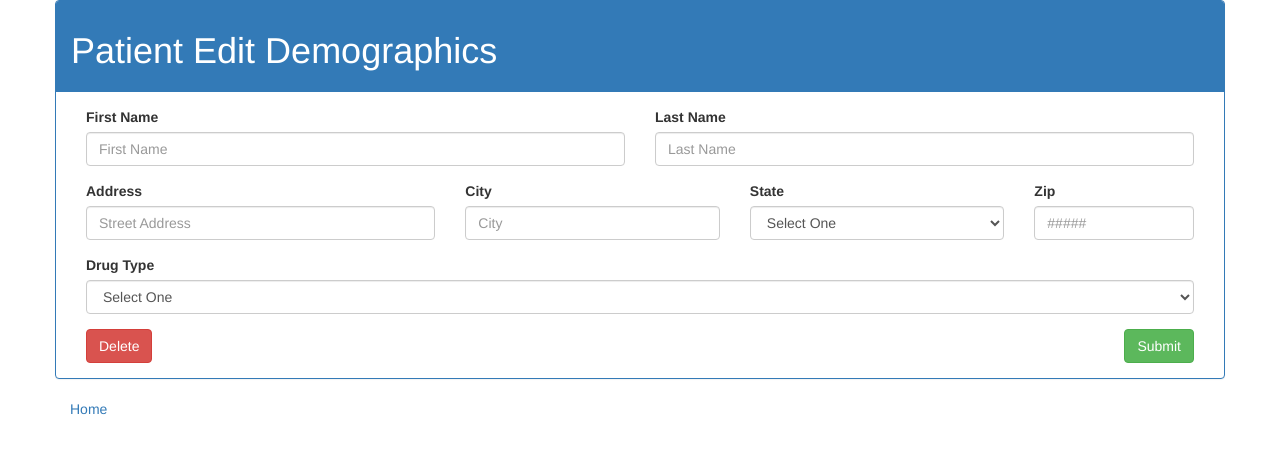
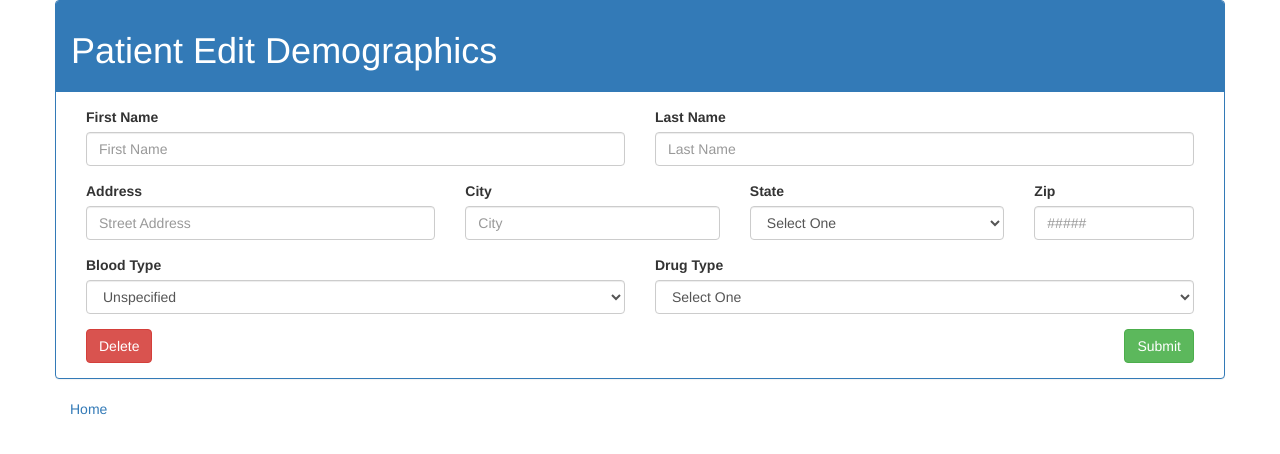
Before and after one commit to wmboyles/PyTrust, a Flask app: template templates/patient/editDemographics.html in a window 1280 px wide. Shown: the top 454 px of the page. Run offline with Flask 2, Linux system fonts and the light colour scheme; the template is opened without the code that fills it, so the values that code supplies are empty; some libraries are stand-ins or nearby versions.

Commit message:
Add patient blood type

```diff
--- a/src/persistent/user/patient/patient.py
+++ b/src/persistent/user/patient/patient.py
@@ -12,6 +12,7 @@ from ..user import User, UserRole
 from ...persistent import db, ma
 from ....persistent.state.state import State
 from ....persistent.drug.drug_type import DrugType
+from ....persistent.blood_type.blood_type import BloodType
 
 
 class Patient(db.Model):
@@ -50,6 +51,7 @@ class Patient(db.Model):
     zip = db.Column(db.Integer, nullable=False)
 
     drug_type = db.Column(db.Enum(DrugType), nullable=True)
+    blood_type = db.Column(db.Enum(BloodType), nullable=True)
 
     @validates("user")
     def validate_role(self, key, user: User) -> User:
@@ -99,3 +101,4 @@ class PatientSchema(ma.SQLAlchemyAutoSchema):
 
     state = EnumField(State, by_value=True)
     drug_type = EnumField(DrugType, by_value=True)
+    blood_type = EnumField(BloodType, by_value=True)
--- a/templates/patient/editDemographics.html
+++ b/templates/patient/editDemographics.html
@@ -61,6 +61,18 @@
                     );
                 };
 
+                // load all the blood tyesp from the db
+                $scope.load_blood_types = () => {
+                    $http.get("/api/blood_types").then(
+                        (res) => {
+                            $scope.blood_types = res.data;
+                        },
+                        (err) => {
+                            $scope.blood_types = [];
+                        }
+                    );
+                };
+
                 // when submit button is pressed
                 $scope.submit_demographics = () => {
                     var fn = $http.post;
@@ -117,6 +129,8 @@
                 // runs on page load
                 $scope.load_states();
                 $scope.load_drug_types();
+                $scope.load_blood_types();
+
                 $scope.load_self();
             });
         </script>
@@ -226,7 +240,21 @@
                             </div>
                             <!-- blood type, drug type, pharmacy -->
                             <div class="form-row">
-                                <div class="form-group col-md-12">
+                                <div class="form-group col-md-6">
+                                    <label for="patient_blood_type"
+                                        >Blood Type</label
+                                    >
+                                    <select
+                                        class="form-control"
+                                        name="patient_blood_type"
+                                        ng-model="patient.blood_type"
+                                    >
+                                        <option value="">Unspecified</option>
+                                        <!-- prettier-ignore -->
+                                        <option ng-repeat="bt in blood_types">[[bt]]</option>
+                                    </select>
+                                </div>
+                                <div class="form-group col-md-6">
                                     <label for="patient_drug_type"
                                         >Drug Type</label
                                     >
```
